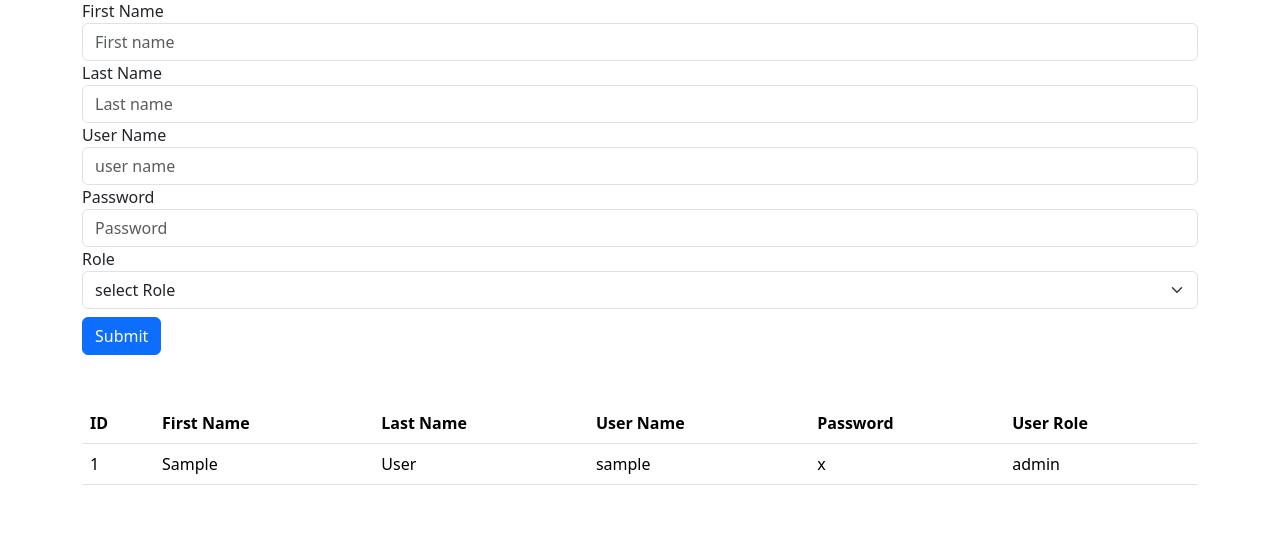
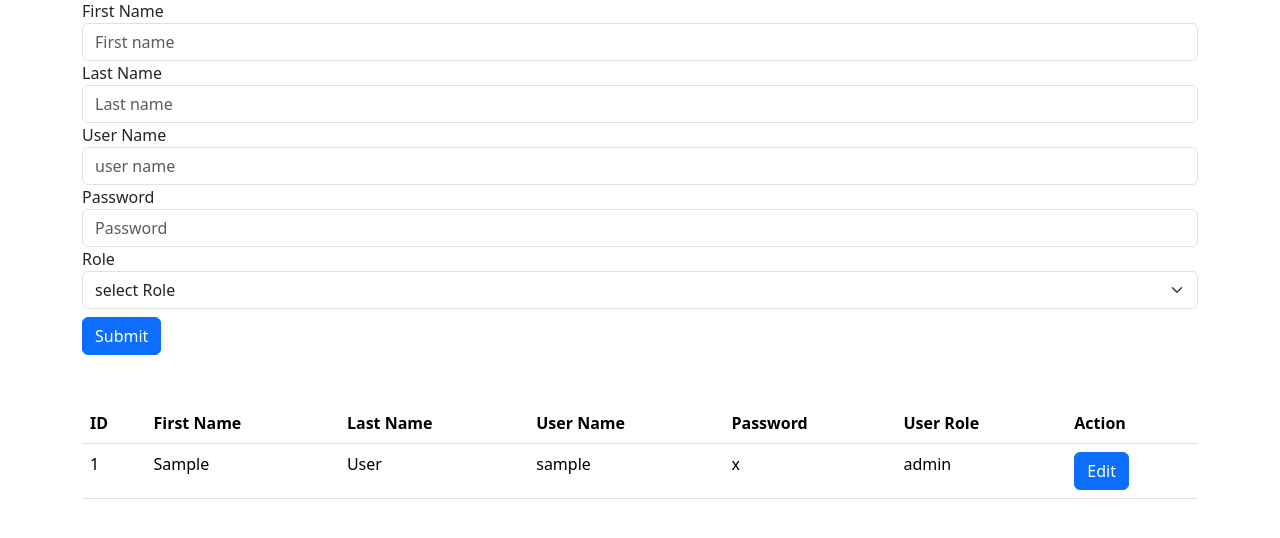
Before and after one commit to shajib-khan/raw-php-cms-with-user-role-management, a PHP site: page /admin/add-user.php in a window 1280 px wide. Shown: the part 73-611 px from the top of the page. Run offline with PHP 8.4, Linux system fonts and the light colour scheme; tables that the repository leaves empty or names only in its code hold one stand-in row (values such as "Sample post").

Commit message:
edit button working with id

```diff
--- a/admin/add-user.php
+++ b/admin/add-user.php
@@ -56,6 +56,7 @@ if(isset($_POST['submit'])){
       <th scope="col">User Name</th>
       <th scope="col">Password</th>
       <th scope="col">User Role</th>
+      <th scope="col">Action</th>
     </tr>
   </thead>
   <tbody>
@@ -71,7 +72,8 @@ while($row = mysqli_fetch_array($query)){?>
   <td><?php echo $row["last_name"];?></td>
   <td><?php echo $row["user_name"];?></td>
   <td><?php echo $row["password"];?></td>
-  <td><?php echo $row["role"];?></td>
+  <td><?php echo $row["role"] ;?></td>
+  <td><a class="btn btn-primary" href="edit.php?idNo=<?php echo $row["id"]?>">Edit</a></td>
 </tr>
 <?php }?>
 
```
